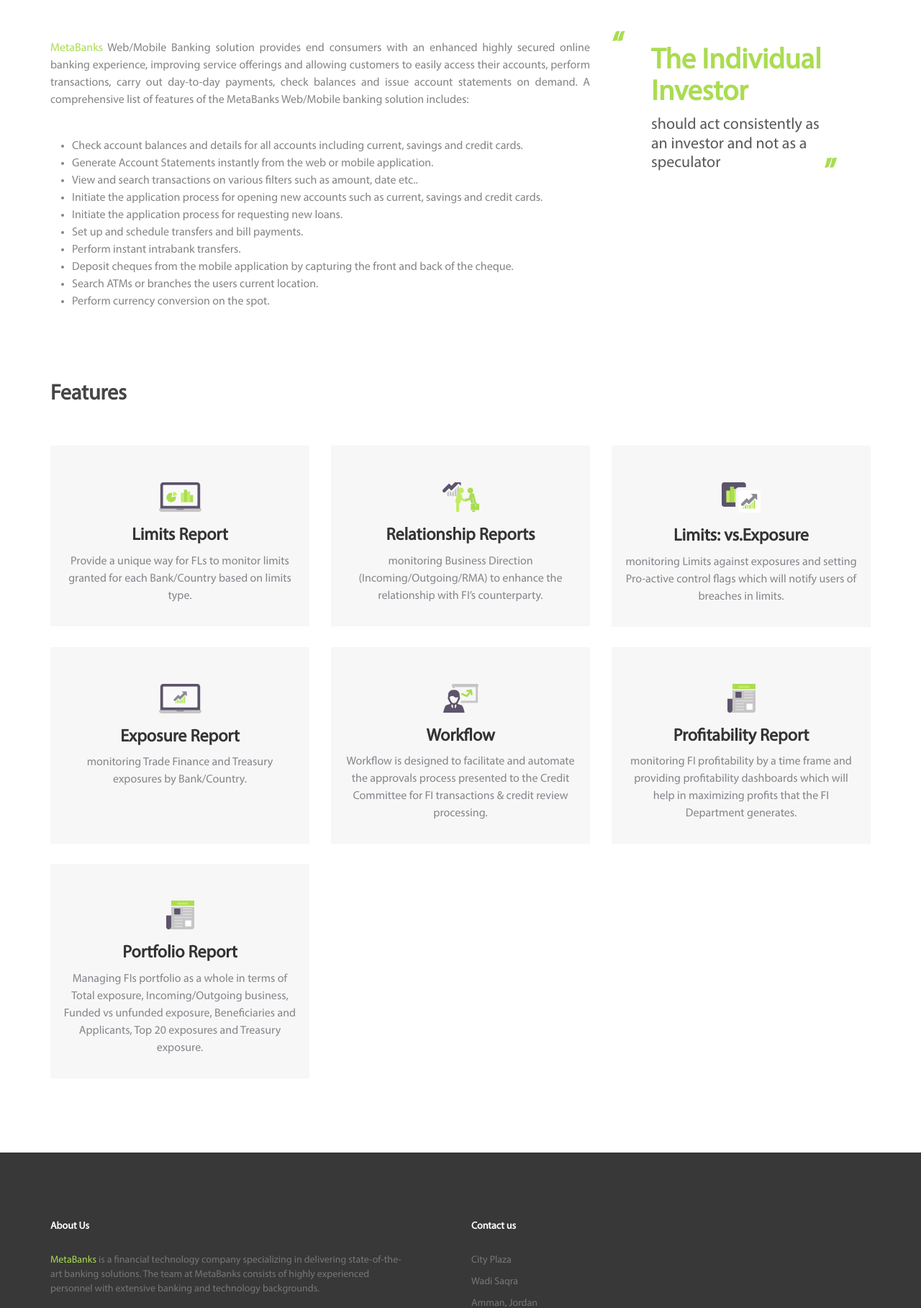
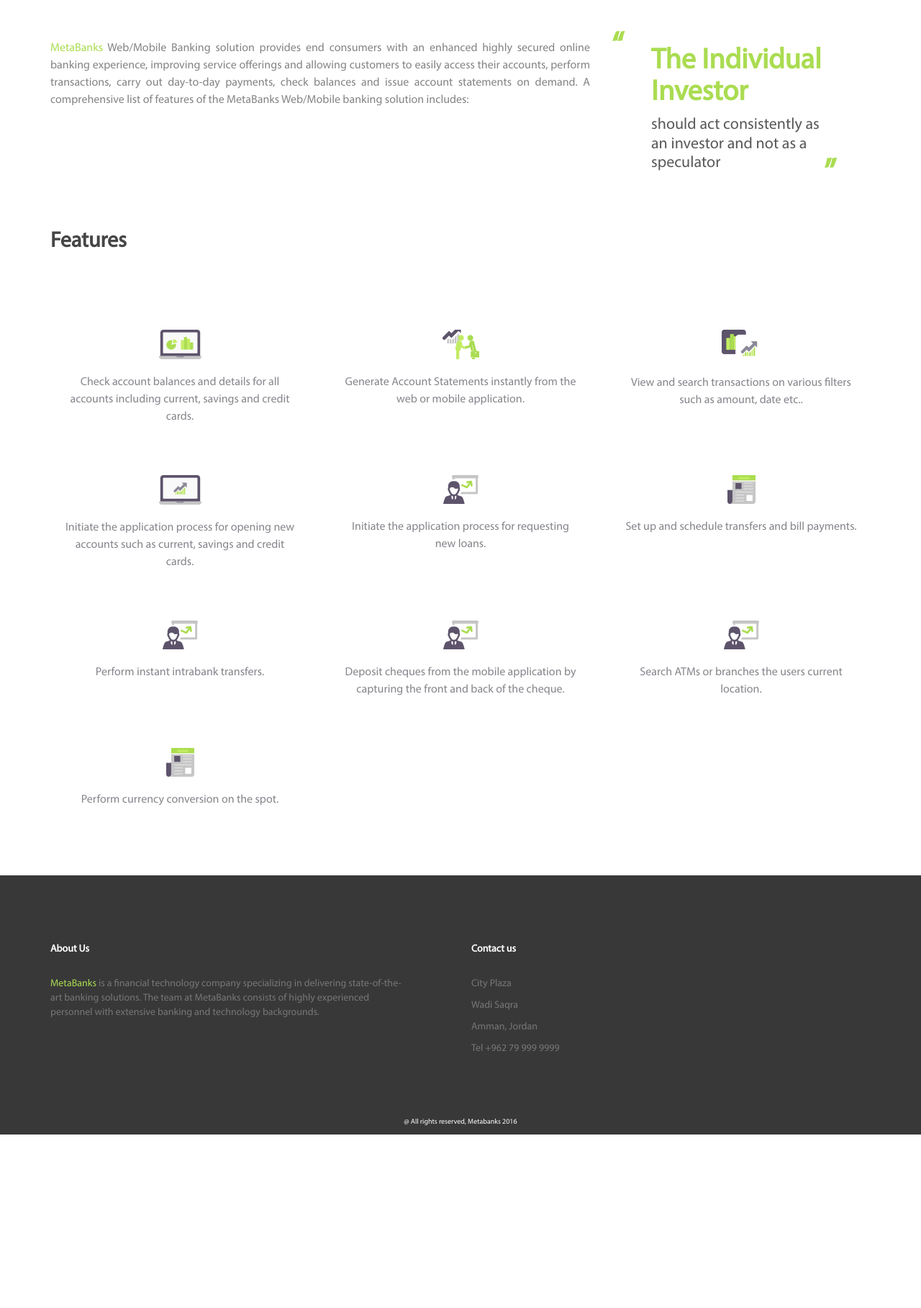
Before and after one commit to ismaeelsameed/metabanks, a Django app: page /wm in a window 1280 px wide. Shown: the part 578-2395 px from the top of the page at 72% size. After the commit the page ends 2154 px from the top, so only its background shows below. Run offline with Django 3.2, Linux system fonts and the light colour scheme; some libraries are stand-ins or nearby versions.

Commit message:
products pages

```diff
--- a/main/static/css/custom.css
+++ b/main/static/css/custom.css
@@ -118,10 +118,10 @@ body {
 .navbar {
     margin-bottom: 12px;
 }
-.about{
-    background: #f7f7f7;
-    padding-bottom: 20px!important;
-}
+/*.about{*/
+    /*background: #f7f7f7;*/
+    /*padding-bottom: 20px!important;*/
+/*}*/
 .padding-special {
     padding-bottom: 67px !important;
 }
--- a/templates/index.html
+++ b/templates/index.html
@@ -88,7 +88,7 @@
                 <h3>Goal</h3>
                 <p class="grey-p">Our goal is to revolutionize the technical integration process of banking solutions
                     with the core banking system.</p>
-                <a class="btn btn-default learn special-margin-top">LEARN MORE</a>
+                <a class="btn btn-default learn">LEARN MORE</a>
             </div>
             <div class="col-md-4">
                 <img src="/static/images/about-vision.png" style="margin-top: 11px;">
--- a/templates/wm.html
+++ b/templates/wm.html
@@ -42,28 +42,40 @@
                 <div class="col-md-8">
 
                     <p class="grey-p">
-                        <span class="green-text">MetaBanks</span> Web/Mobile Banking solution provides end consumers with an enhanced highly secured online banking experience, improving service offerings and allowing customers to easily access their accounts, perform transactions, carry out day-to-day payments, check balances and issue account statements on demand. A comprehensive list of features of the MetaBanks Web/Mobile banking solution includes:
+                        <span class="green-text">MetaBanks</span> Web/Mobile Banking solution provides end consumers
+                        with an enhanced highly secured online banking experience, improving service offerings and
+                        allowing customers to easily access their accounts, perform transactions, carry out day-to-day
+                        payments, check balances and issue account statements on demand. A comprehensive list of
+                        features of the MetaBanks Web/Mobile banking solution includes:
                     </p>
-                    <ul class="padding-30 grey-p">
-                        <li>Check account balances and details for all accounts including current, savings and credit cards.</li>
-                        <li>Generate Account Statements instantly from the web or mobile application.</li>
-                        <li>View and search transactions on various filters such as amount, date etc..</li>
-                        <li>Initiate the application process for opening new accounts such as current, savings and credit cards.</li>
-                        <li>Initiate the application process for requesting new loans.</li>
-                        <li>Set up and schedule transfers and bill payments.</li>
-                        <li>Perform instant intrabank transfers.</li>
-                        <li>Deposit cheques from the mobile application by capturing the front and back of the cheque.</li>
-                        <li>Search ATMs or branches the users current location.</li>
-                        <li>Perform currency conversion on the spot.</li>
-                    </ul>
+{#                    <ul class="padding-30 grey-p">#}
+{#                        <li>Check account balances and details for all accounts including current, savings and credit#}
+{#                            cards.#}
+{#                        </li>#}
+{#                        <li>Generate Account Statements instantly from the web or mobile application.</li>#}
+{#                        <li>View and search transactions on various filters such as amount, date etc..</li>#}
+{#                        <li>Initiate the application process for opening new accounts such as current, savings and#}
+{#                            credit cards.#}
+{#                        </li>#}
+{#                        <li>Initiate the application process for requesting new loans.</li>#}
+{#                        <li>Set up and schedule transfers and bill payments.</li>#}
+{#                        <li>Perform instant intrabank transfers.</li>#}
+{#                        <li>Deposit cheques from the mobile application by capturing the front and back of the cheque.#}
+{#                        </li>#}
+{#                        <li>Search ATMs or branches the users current location.</li>#}
+{#                        <li>Perform currency conversion on the spot.</li>#}
+{#                    </ul>#}
                     <br>
                 </div>
                 <div class="col-md-4 ">
                     <h1 class=" margin-top-0 green-qoute">“</h1>
+
                     <h1 class="investment"> The Individual Investor</h1>
+
                     <p class="parg width-69">
                         should act consistently as an investor and not as a speculator
                     </p>
+
                     <h1 class="second-qoute green-qoute">”</h1>
                 </div>
             </div>
@@ -91,15 +103,16 @@
                     Features
                 </h2>
             </div>
-            <div class="row margin-bot-20" align="center">
+            <div class="row" align="center">
                 <div class="col-md-4 features">
                     <div class="about padding-10">
                         <img class="img-responsive medium-margin-top" src="/static/images/feature-limits-reports.png">
 
-                        <h3 class="bold">Limits Report</h3>
+                        {#                        <h3 class="bold">Limits Report</h3>#}
+                        <br>
 
-                        <p class="grey-p font-16 width-90">Provide a unique way for FLs to monitor limits granted for
-                            each Bank/Country based on limits type.</p>
+                        <p class="grey-p font-16 width-90">Check account balances and details for all accounts including
+                            current, savings and credit cards.</p>
                     </div>
                 </div>
                 <div class="col-md-4 features">
@@ -107,10 +120,11 @@
                         <img class="img-responsive medium-margin-top"
                              src="/static/images/feature-relationship-reports1.png">
 
-                        <h3 class="bold">Relationship Reports</h3>
+                        {#                        <h3 class="bold">Relationship Reports</h3>#}
+                        <br>
 
-                        <p class="grey-p font-16 width-90">monitoring Business Direction (Incoming/Outgoing/RMA) to
-                            enhance the relationship with FI’s counterparty.</p>
+                        <p class="grey-p font-16 width-90">Generate Account Statements instantly from the web or mobile
+                            application.</p>
                     </div>
                 </div>
                 <div class="col-md-4 features">
@@ -118,33 +132,35 @@
                         <img class="img-responsive medium-margin-top"
                              src="/static/images/feature-limits-vs-exposure.png">
 
-                        <h3 class="bold">Limits: vs.Exposure</h3>
+                        {#                        <h3 class="bold">Limits: vs.Exposure</h3>#}
+                        <br>
 
-                        <p class="grey-p font-16 width-90">monitoring Limits against exposures and setting Pro-active
-                            control flags which will notify users of breaches in limits.</p>
+                        <p class="grey-p font-16 width-90">View and search transactions on various filters such as
+                            amount, date etc..</p>
                     </div>
                 </div>
             </div>
-            <div class="row margin-bot-20" align="center">
+            <div class="row" align="center">
                 <div class="col-md-4 features">
-                    <div class="about padding-10 padding-special">
+                    <div class="about padding-10">
                         <img class="img-responsive medium-margin-top" src="/static/images/feature-exposure-reports.png">
 
-                        <h3 class="bold">Exposure Report</h3>
+                        {#                        <h3 class="bold">Exposure Report</h3>#}
+                        <br>
 
-                        <p class="grey-p font-16 width-90">monitoring Trade Finance and Treasury exposures by
-                            Bank/Country.</p>
+                        <p class="grey-p font-16 width-90">Initiate the application process for opening new accounts
+                            such as current, savings and credit cards.</p>
                     </div>
                 </div>
                 <div class="col-md-4 features">
                     <div class="about padding-10">
                         <img class="img-responsive medium-margin-top" src="/static/images/feature-workflow1.png">
 
-                        <h3 class="bold">Workflow</h3>
+                        {#                        <h3 class="bold">Workflow</h3>#}
+                        <br>
 
-                        <p class="grey-p font-16 width-90">Workflow is designed to facilitate and automate the approvals
-                            process presented to the Credit Committee for FI transactions & credit review
-                            processing.</p>
+                        <p class="grey-p font-16 width-90">Initiate the application process for requesting new
+                            loans.</p>
                     </div>
                 </div>
                 <div class="col-md-4 features">
@@ -152,25 +168,59 @@
                         <img class="img-responsive medium-margin-top"
                              src="/static/images/feature-profitability-reports.png">
 
-                        <h3 class="bold">Profitability Report</h3>
+                        {#                        <h3 class="bold">Profitability Report</h3>#}
+                        <br>
 
-                        <p class="grey-p font-16 width-90">monitoring FI profitability by a time frame and providing
-                            profitability dashboards which will help in maximizing profits that the FI Department
-                            generates.</p>
+                        <p class="grey-p font-16 width-90">Set up and schedule transfers and bill payments.</p>
                     </div>
                 </div>
             </div>
-            <div class="row margin-bot-20" align="center">
+            <div class="row" align="center">
+                <div class="col-md-4 features">
+                    <div class="about padding-10">
+                        <img class="img-responsive medium-margin-top"
+                             src="/static/images/feature-workflow1.png">
+
+                        {#                        <h3 class="bold">Portfolio Report</h3>#}
+                        <br>
+
+                        <p class="grey-p font-16 width-90">Perform instant intrabank transfers.</p>
+                    </div>
+                </div>
+                <div class="col-md-4 features">
+                    <div class="about padding-10">
+                        <img class="img-responsive medium-margin-top"
+                             src="/static/images/feature-workflow1.png">
+
+                        {#                        <h3 class="bold">Portfolio Report</h3>#}
+                        <br>
+
+                        <p class="grey-p font-16 width-90">Deposit cheques from the mobile application by capturing the
+                            front and back of the cheque.</p>
+                    </div>
+                </div>
+                <div class="col-md-4 features">
+                    <div class="about padding-10">
+                        <img class="img-responsive medium-margin-top"
+                             src="/static/images/feature-workflow1.png">
+
+                        {#                        <h3 class="bold">Portfolio Report</h3>#}
+                        <br>
+
+                        <p class="grey-p font-16 width-90">Search ATMs or branches the users current location.</p>
+                    </div>
+                </div>
+            </div>
+            <div class="row" align="center">
                 <div class="col-md-4 features">
                     <div class="about padding-10">
                         <img class="img-responsive medium-margin-top"
                              src="/static/images/feature-profitability-reports.png">
 
-                        <h3 class="bold">Portfolio Report</h3>
+                        {#                        <h3 class="bold">Portfolio Report</h3>#}
+                        <br>
 
-                        <p class="grey-p font-16 width-90">Managing FIs portfolio as a whole in terms of Total exposure,
-                            Incoming/Outgoing business, Funded vs unfunded exposure, Beneficiaries and Applicants, Top
-                            20 exposures and Treasury exposure.</p>
+                        <p class="grey-p font-16 width-90">Perform currency conversion on the spot.</p>
                     </div>
                 </div>
             </div>
```
Also changed, not shown: templates/approval.html (+56 -46 lines), templates/core.html (+52 -41 lines), templates/exposure.html (+10 -10 lines). Lines whose indentation alone changed are shown as unchanged.
